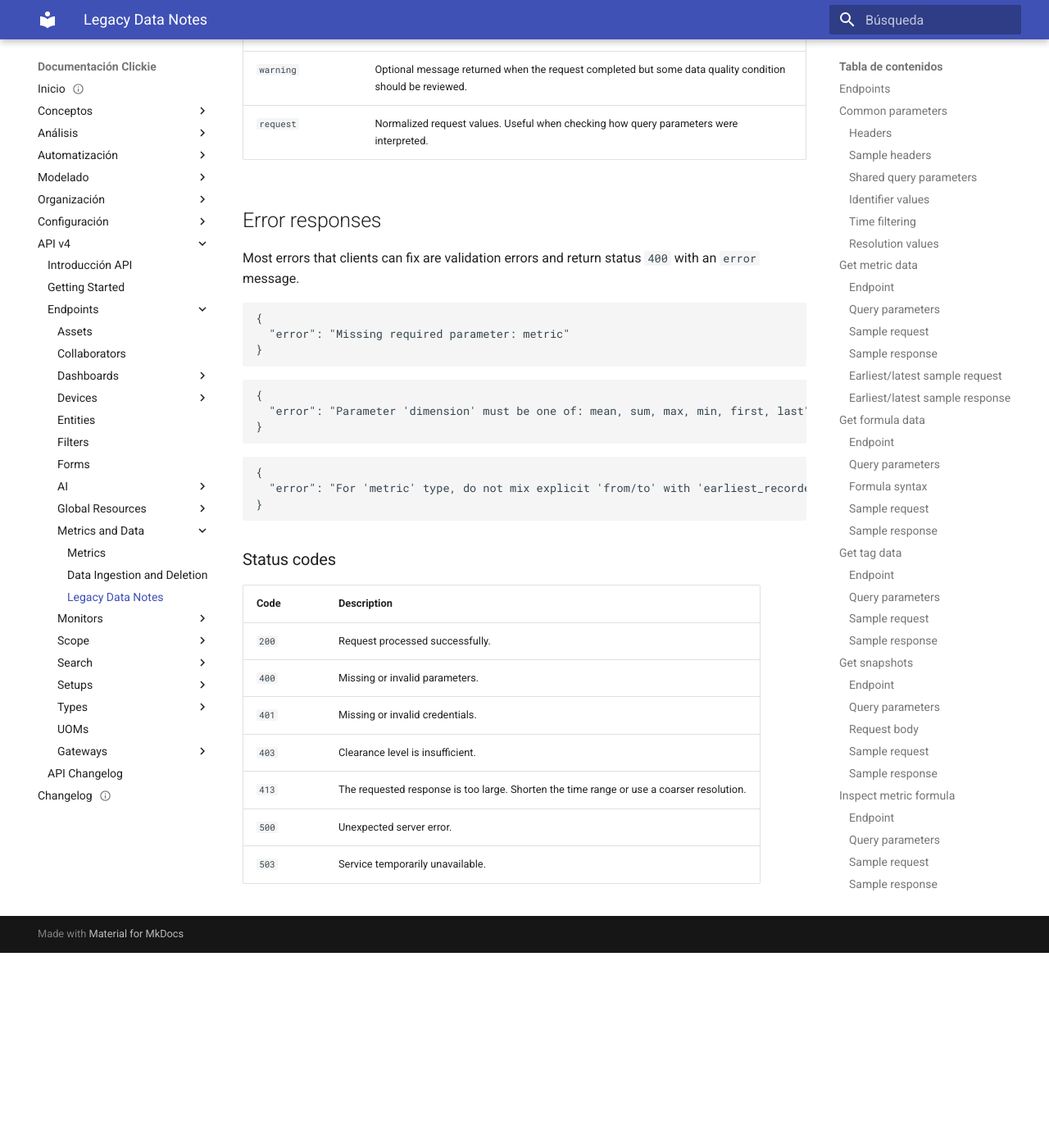
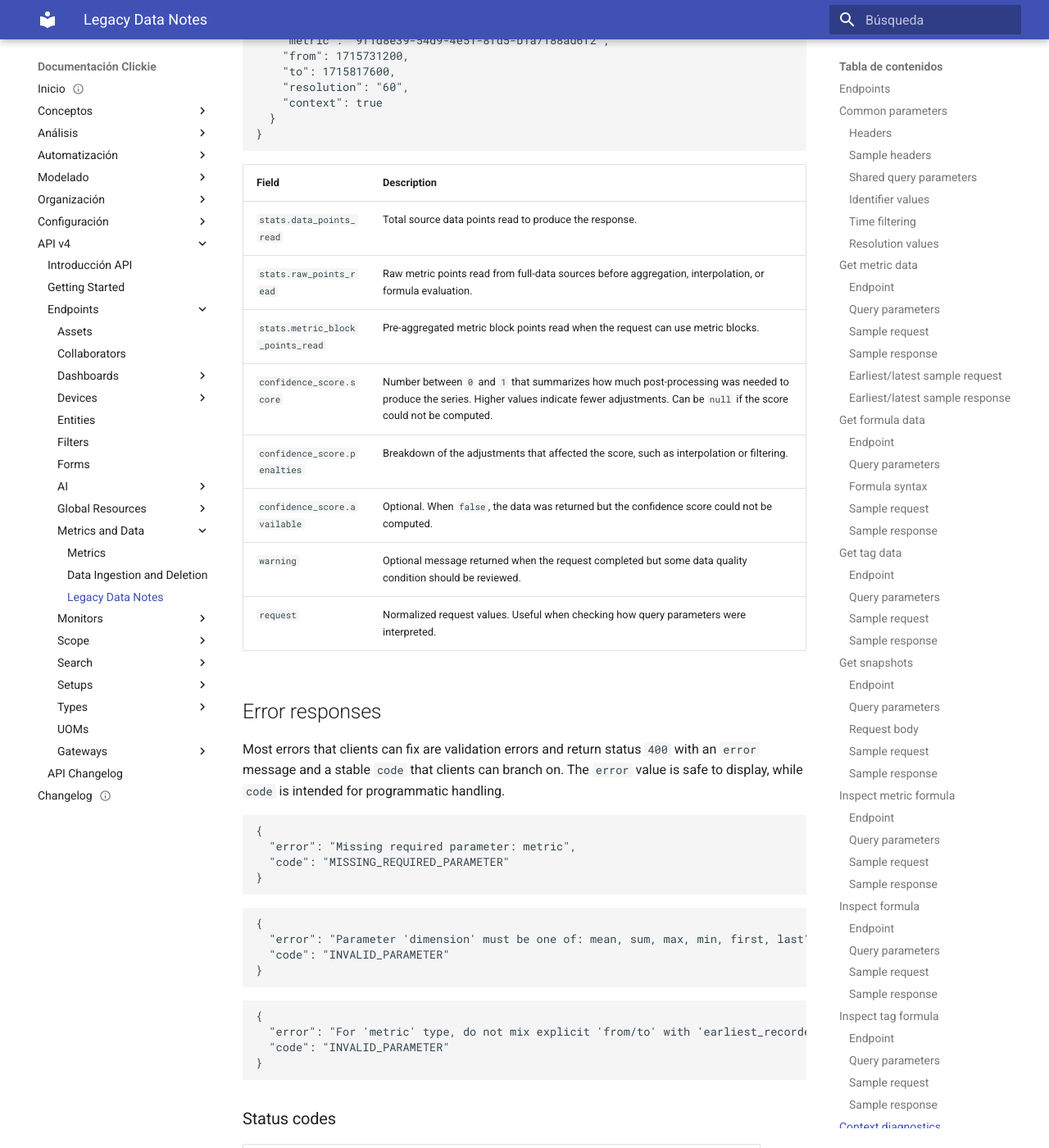
Before and after one commit to clickiespa/docv4, an MkDocs documentation site: the page built from docs/api/Metrics_and_data/data.md, in a window 1280 px wide and 1400 px high, scrolled down 16683 px. Shown: the whole window at 82% size. Built offline with MkDocs 1.6.1 and Material for MkDocs 9.7.7, drawn with Linux system fonts in a browser that asks for light colours; before the commit the page ends 17845 px from its top, so only the background shows below that; some of the changed text lies outside the part shown.

Commit message:
docs: sync API documentation from source repository

````diff
--- a/docs/api/Metrics_and_data/data.md
+++ b/docs/api/Metrics_and_data/data.md
@@ -15,6 +15,9 @@ formula dependency trees.
 These endpoints return a direct payload with `data` or `inspect` at the top
 level, without the API-wide `status`, `message`, and `instance` envelope. When
 `context=true`, responses include additional diagnostic fields.
+
+Data responses also include `stats`, which reports how many source data points
+were read to produce the response. This can help identify expensive requests.
 
 ## Common parameters
 
@@ -153,6 +156,11 @@ curl -G '/data/metric' \
     "1715731200": 42.7,
     "1715734800": 41.3,
     "1715738400": 39.9
+  },
+  "stats": {
+    "data_points_read": 120,
+    "raw_points_read": 120,
+    "metric_block_points_read": 0
   }
 }
 ```
@@ -215,6 +223,8 @@ GET /data/formula
 | Operators | `+`, `-`, `*`, `/`, `>`, `<`, `>=`, `<=`, `==`, `!=`, `&&`, `||`, `condition ? A : B` |
 
 Formula expressions use numeric metric IDs in the `@<id_metric>` format.
+
+Pure additive formulas, using only metric references, numeric constants, parentheses, `+`, and `-`, treat missing child values as `0` by default. This keeps totals from becoming empty when one component has no point at a timestamp. The default does not apply to formulas with multiplication, division, functions, logical operators, ternaries, or offsets such as `@123[-1]`; those keep strict missing-data behavior unless the referenced metric uses `force_availability`.
 
 ### Sample request
 
@@ -548,6 +558,11 @@ interpret the returned values.
     "1715731200": 42.7,
     "1715734800": 41.3
   },
+  "stats": {
+    "data_points_read": 120,
+    "raw_points_read": 120,
+    "metric_block_points_read": 0
+  },
   "confidence_score": {
     "score": 0.95,
     "penalties": {
@@ -568,6 +583,9 @@ interpret the returned values.
 
 | Field | Description |
 | --- | --- |
+| `stats.data_points_read` | Total source data points read to produce the response. |
+| `stats.raw_points_read` | Raw metric points read from full-data sources before aggregation, interpolation, or formula evaluation. |
+| `stats.metric_block_points_read` | Pre-aggregated metric block points read when the request can use metric blocks. |
 | `confidence_score.score` | Number between `0` and `1` that summarizes how much post-processing was needed to produce the series. Higher values indicate fewer adjustments. Can be `null` if the score could not be computed. |
 | `confidence_score.penalties` | Breakdown of the adjustments that affected the score, such as interpolation or filtering. |
 | `confidence_score.available` | Optional. When `false`, the data was returned but the confidence score could not be computed. |
@@ -577,23 +595,28 @@ interpret the returned values.
 ## Error responses
 
 Most errors that clients can fix are validation errors and return status `400`
-with an `error` message.
+with an `error` message and a stable `code` that clients can branch on. The
+`error` value is safe to display, while `code` is intended for programmatic
+handling.
 
 ```json
 {
-  "error": "Missing required parameter: metric"
+  "error": "Missing required parameter: metric",
+  "code": "MISSING_REQUIRED_PARAMETER"
 }
 ```
 
 ```json
 {
-  "error": "Parameter 'dimension' must be one of: mean, sum, max, min, first, last"
+  "error": "Parameter 'dimension' must be one of: mean, sum, max, min, first, last",
+  "code": "INVALID_PARAMETER"
 }
 ```
 
 ```json
 {
-  "error": "For 'metric' type, do not mix explicit 'from/to' with 'earliest_recorded'/'latest_recorded' flags."
+  "error": "For 'metric' type, do not mix explicit 'from/to' with 'earliest_recorded'/'latest_recorded' flags.",
+  "code": "INVALID_PARAMETER"
 }
 ```
 
````
Also changed, not shown: other parts of docs/api/Metrics_and_data/data.md (+1 -1 lines).
